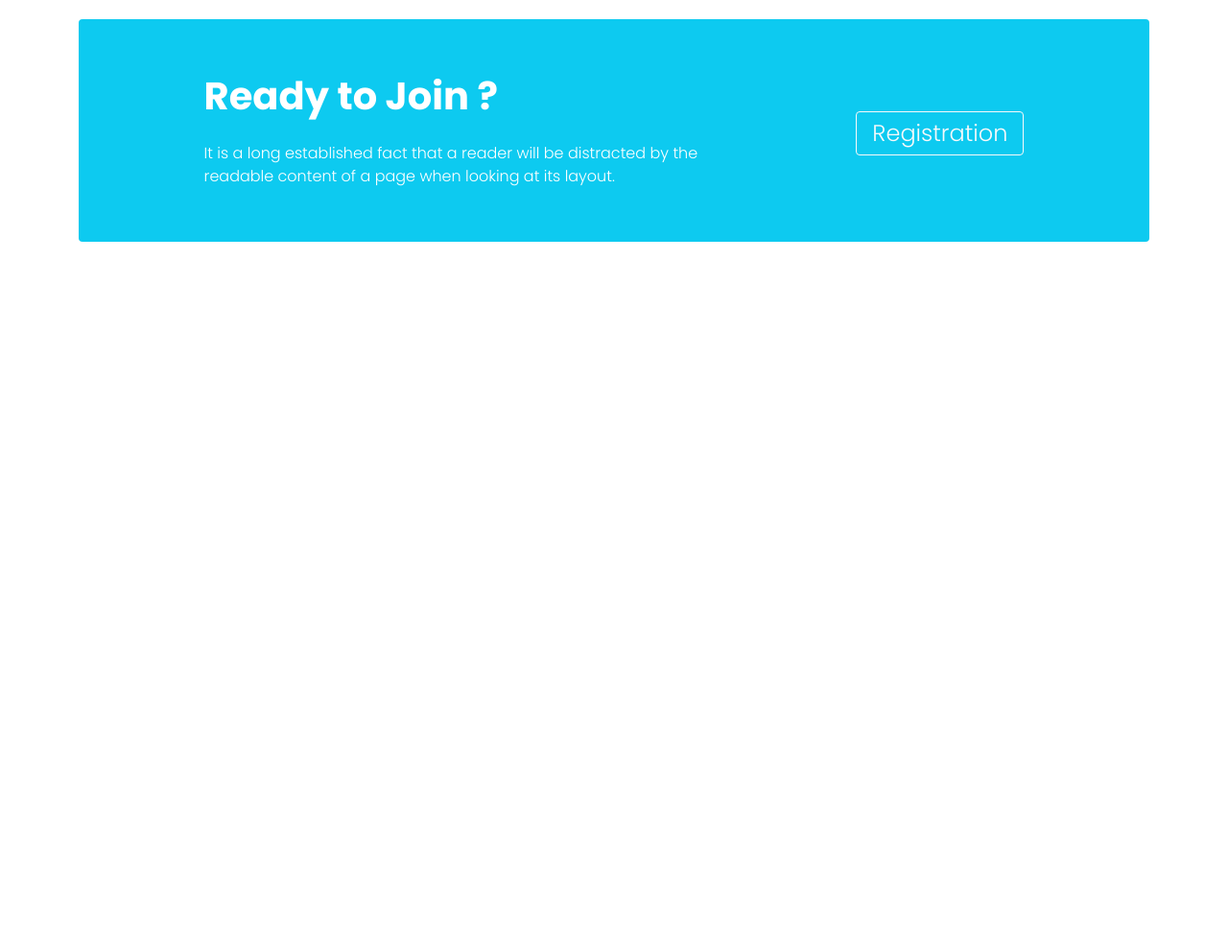
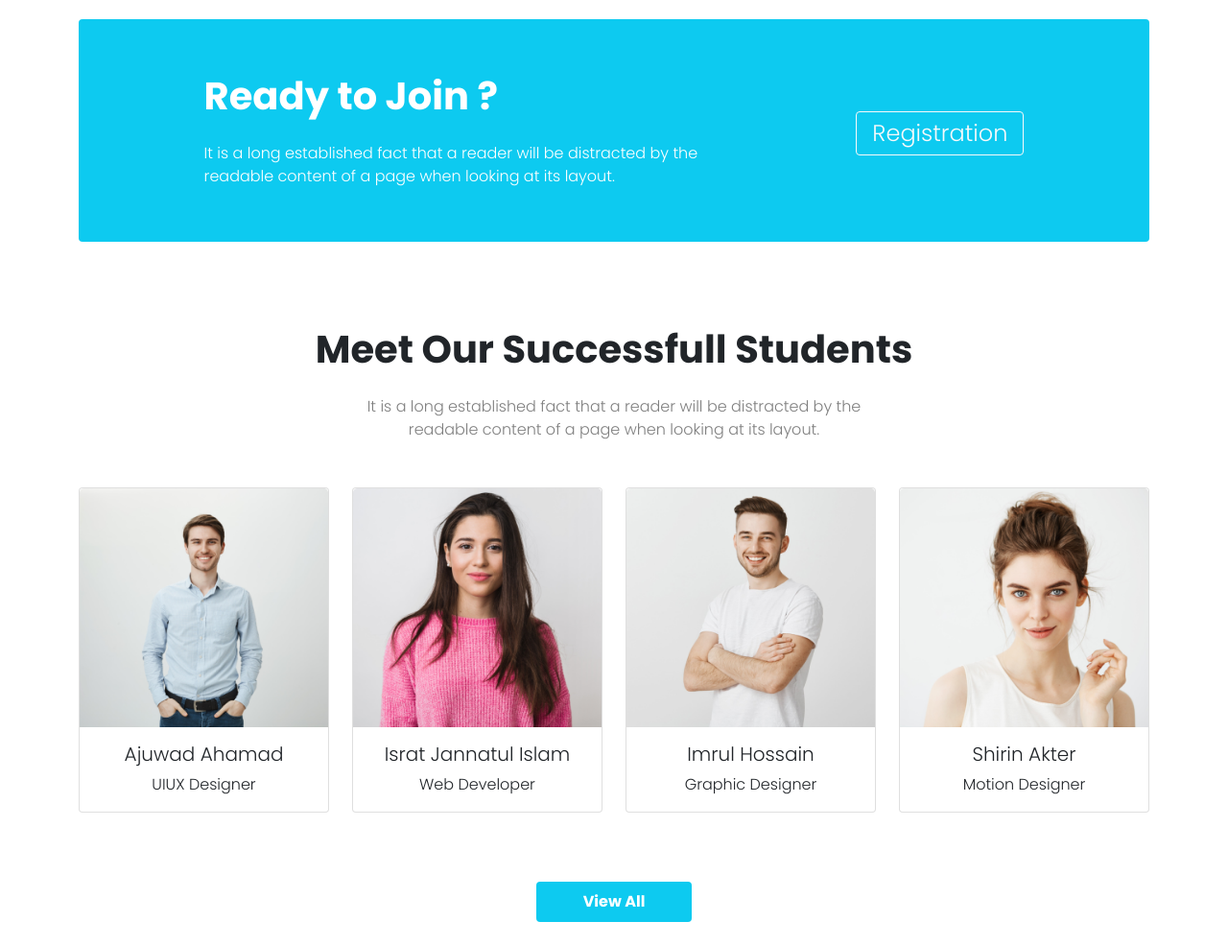
Before and after one commit to alamineimon/Assaignment_Three, a plain HTML site: page index.html in a window 1280 px wide. Shown: the part 2623-3608 px from the top of the page at 96% size. Before the commit the page ends 2923 px from the top, so only its background shows below. Drawn offline with nearby package versions, Linux system fonts and the light colour scheme.

Commit message:
Successfull Students Section Completed

```diff
--- a/index.html
+++ b/index.html
@@ -268,6 +268,61 @@
     </section>
     <!-- -------------------------Registration End--------------------------- -->
     <!-- -------------------------Meet_Our_Student Start--------------------------- -->
+    <section>
+    <div class="container">
+      <div class="mt-5 mb-3 py-3 text-center ">
+        <h1 class="my-4 fw-bolder fs-1 text-center ">Meet Our Successfull
+          Students</h1>
+          <p class="text-black-50">It is a long established fact that a reader will be distracted by the <br>
+            readable content of a page when looking at its layout.</p>
+      </div>
+      <div class="mb-5">
+        <div class="row row-cols-1 row-cols-md-2 row-cols-lg-4 g-4">
+          <div class="col">
+            <div class="card">
+              <img src="images/student/student-1.png" class="card-img-top" alt="...">
+              <div class="card-body">
+                <h5 class="card-title text-center">Ajuwad Ahamad</h5>
+                <p class="card-text text-center">UIUX Designer</p>
+              </div>
+            </div>
+          </div>
+          <div class="col">
+            <div class="card">
+              <img src="images/student/student-2.png" class="card-img-top" alt="...">
+              <div class="card-body">
+                <h5 class="card-title text-center "> Israt Jannatul Islam</h5>
+                <p class="card-text text-center">Web Developer</p>
+              </div>
+            </div>
+          </div>
+          <div class="col">
+            <div class="card">
+              <img src="images/student/student-3.png" class="card-img-top" alt="...">
+              <div class="card-body">
+                <h5 class="card-title text-center">Imrul Hossain</h5>
+                <p class="card-text text-center">Graphic Designer</p>
+              </div>
+            </div>
+          </div>
+          <div class="col">
+            <div class="card">
+              <img src="images/student/student-4.png" class="card-img-top" alt="...">
+              <div class="card-body">
+                <h5 class="card-title text-center ">Shirin Akter</h5>
+                <p class="card-text text-center ">Motion Designer</p>
+              </div>
+            </div>
+          </div>
+        </div>
+      </div>
+      <div class="text-center py-4 ">                                                     <!-- -----------somossa ace-------------- -->
+        <button class="btn bg-info px-5 py-2 text-white fw-bold fs-6"> View All</button>
+      </div>
+    </div>
+    </section>
+    <!-- -------------------------Meet_Our_Student End--------------------------- -->
+    <!-- -------------------------Asked_Question End--------------------------- -->
 
 
 
```
